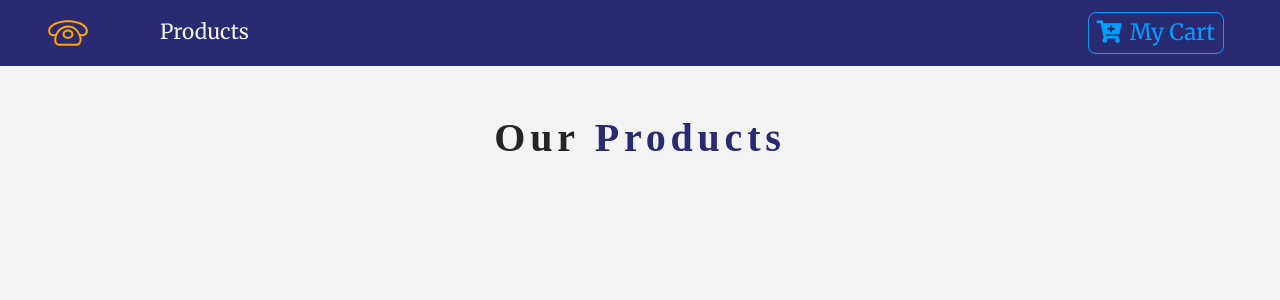
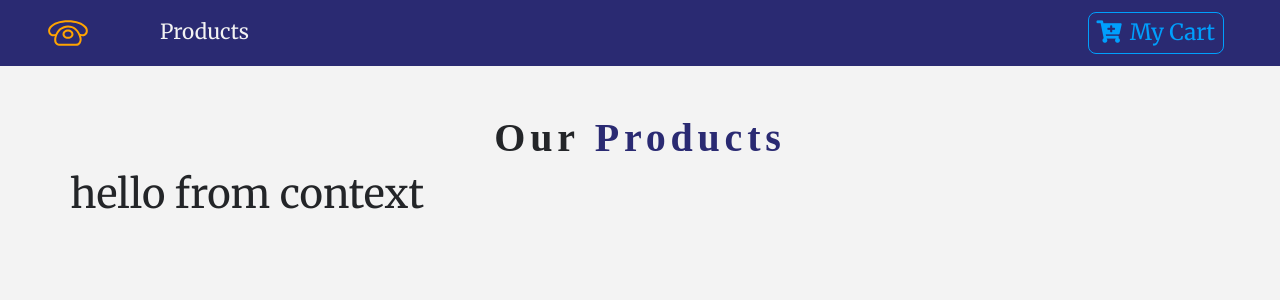
Before and after one commit to kamalyadav11/Online-Mobile-Store, a React (Create React App) app: page / in a window 1280 px wide. Shown: the top 300 px of the page. Built offline with nearby package versions, Linux system fonts and the light colour scheme; a web font is replaced by a local one.

Commit message:
Added COnsumer in ProductList

```diff
--- a/src/components/ProductList.js
+++ b/src/components/ProductList.js
@@ -2,6 +2,7 @@ import React, { Component } from "react";
 import Product from "./Product";
 import Title from "./Title";
 import { storeProducts } from "../data";
+import { ProductConsumer } from "../context";
 
 export default class ProductList extends Component {
   state = {
@@ -14,7 +15,13 @@ export default class ProductList extends Component {
         <div className="py-5">
           <div className="container">
             <Title name="Our" title=" products" />
-            <div className="row" />
+            <div className="row">
+              <ProductConsumer>
+                {value => {
+                  return <h1>{value}</h1>;
+                }}
+              </ProductConsumer>
+            </div>
           </div>
         </div>
       </React.Fragment>
```
